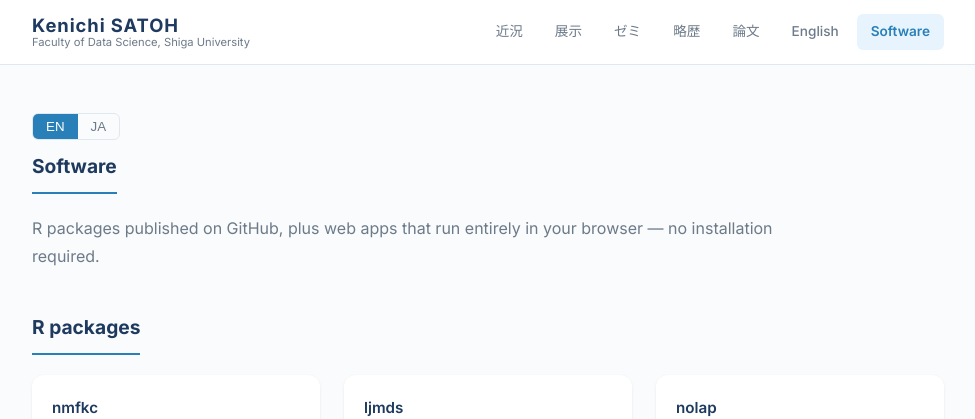
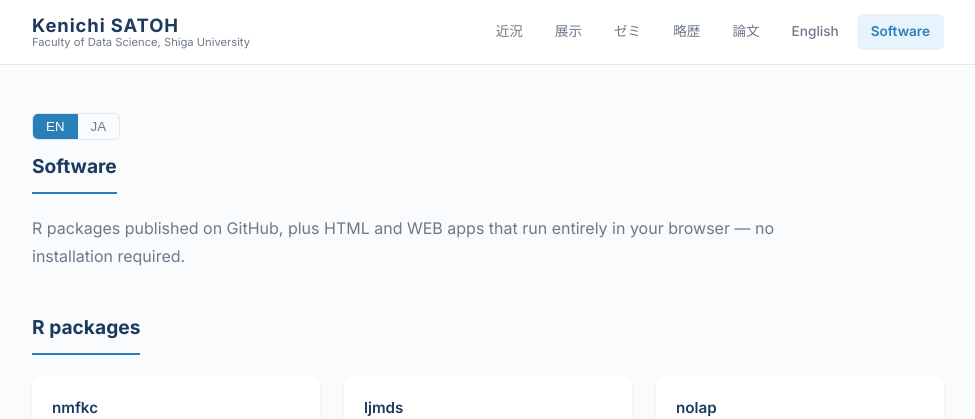
Before and after one commit to ksatohds/ksatohds.github.io, a Jekyll site: the page built from software.md, in a window 1280 px wide and 900 px high. Shown: the top 419 px of the window, without its empty margins (152-1127 px from the left). Built offline with Jekyll 4.4.1, drawn with Linux system fonts in a browser that asks for light colours.

Commit message:
20260706 software: 導入文を「HTML and WEB apps」に変更
Co-Authored-By: Claude Opus 4.8 <noreply@anthropic.com>

```diff
--- a/software.md
+++ b/software.md
@@ -20,7 +20,7 @@ title: Software
 
 <div class="section">
   <h2 class="section-title" data-ja="ソフトウェア">Software</h2>
-  <p style="color: var(--color-text-light); line-height: 1.8; max-width: 800px;" data-ja="GitHubで公開しているRパッケージと、インストール不要でブラウザだけで動くWebアプリを紹介します。">R packages published on GitHub, plus web apps that run entirely in your browser — no installation required.</p>
+  <p style="color: var(--color-text-light); line-height: 1.8; max-width: 800px;" data-ja="GitHubで公開しているRパッケージと、インストール不要でブラウザだけで動くHTMLアプリ・Webアプリを紹介します。">R packages published on GitHub, plus HTML and WEB apps that run entirely in your browser — no installation required.</p>
 </div>
 
 <div class="section">
```
